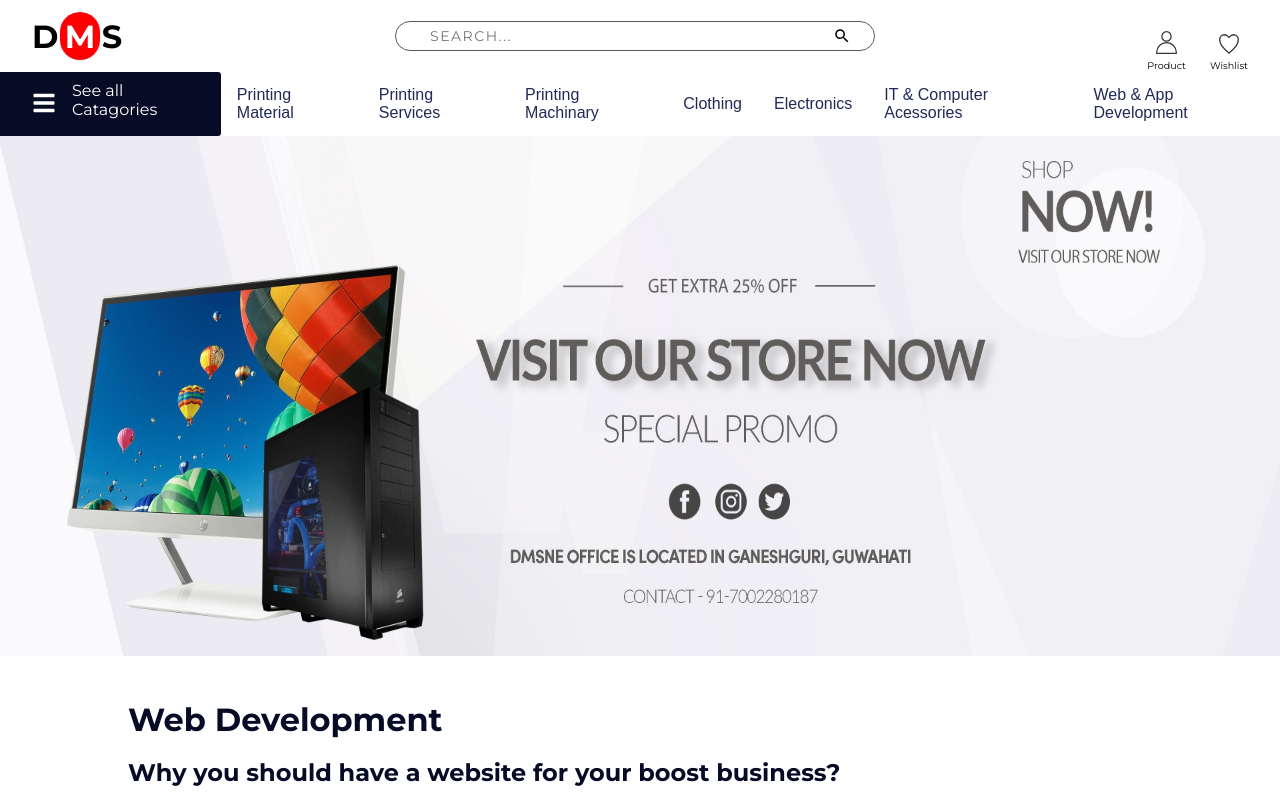
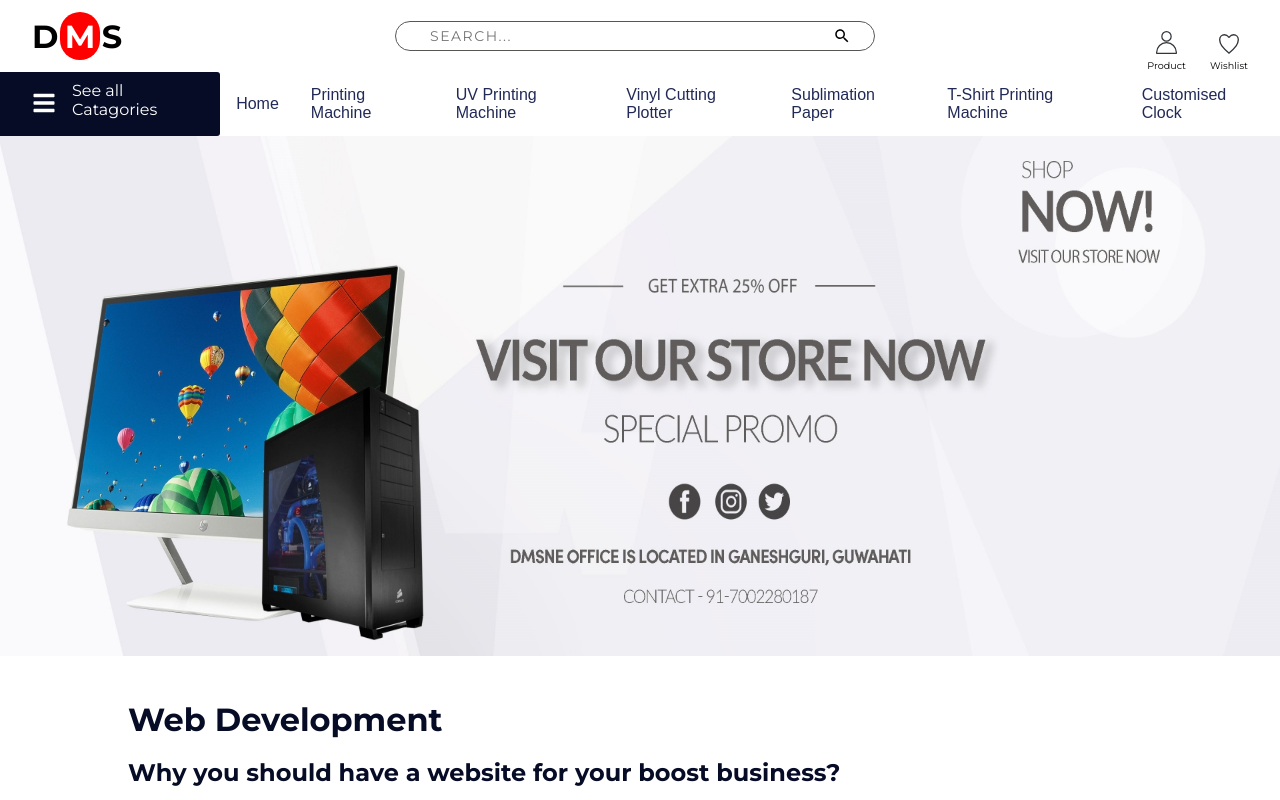
Before and after one commit to digicenter-assam/DMS, a React (Create React App) app: page /Web in a window 1280 px wide. Shown: the top 800 px of the page. Built offline with nearby package versions, Linux system fonts and the light colour scheme; a web font is replaced by a local one.

Commit message:
navbar-info_errors-corrected

```diff
--- a/src/components/Catagories/index.js
+++ b/src/components/Catagories/index.js
@@ -2,14 +2,22 @@ import React, { useState } from "react";
 import * as FaIcons from "react-icons/fa";
 import * as AiIcons from "react-icons/ai";
 import { Link } from "react-router-dom";
-import { SidebarData } from "./SidebarData";
 import "./index.css";
 import { IconContext } from "react-icons";
+import { SidebarData } from "./../../utilities/SidebarData";
 
 function Navbar() {
   const [sidebar, setSidebar] = useState(false);
 
   const showSidebar = () => setSidebar(!sidebar);
+  const showSevenCategory=()=>{
+    return SidebarData.map((element,i)=>{
+      if(i<7)
+      return  <Link className="linkStyle" to={element.path}>
+      <p className="display-catagories">{element.title}</p>
+    </Link>
+    })
+  }
 
   return (
     <>
@@ -23,27 +31,9 @@ function Navbar() {
             <div className="triangle"></div>
           </div>
 
-          <Link className="linkStyle" to="/listing/Printing Material">
-            <p className="display-catagories">Printing Material</p>
-          </Link>
-          <Link className="linkStyle" to="/listing/Printing Service">
-            <p className="display-catagories">Printing Services</p>
-          </Link>
-          <Link className="linkStyle" to="/listing/machinary">
-            <p className="display-catagories">Printing Machinary</p>
-          </Link>
-          <Link className="linkStyle" to="/listing/clothing">
-            <p className="display-catagories">Clothing</p>
-          </Link>
-          <Link className="linkStyle" to="/listing/electronic">
-            <p className="display-catagories">Electronics</p>
-          </Link>
-          <Link className="linkStyle" to="/listing/hardware">
-            <p className="display-catagories">IT & Computer Acessories</p>
-          </Link>
-          <Link to="/Web/">
-            <a className="display-catagories">Web & App Development</a>
-          </Link>
+          {
+              showSevenCategory()
+          }
         </div>
         <nav className={sidebar ? "nav-menu active" : "nav-menu"}>
           <ul className="nav-menu-items" onClick={showSidebar}>
--- a/src/components/Info/index.js
+++ b/src/components/Info/index.js
@@ -34,10 +34,7 @@ function Info({ data, isLoaded }) {
     {
         newArr.push(productDetailsKey[i]+" :  "+productDetailsValue[i]+ "");
     }
-    console.log(newArr)
-
     setproductDetails(newArr);
-    console.log(data);
     setloading(true);
   }, [data])
 
@@ -184,15 +181,13 @@ function Info({ data, isLoaded }) {
             {/* <p>mklmkknnn</p> */}
             <div className="prc-4thLine">
               {/* <p>kotkookkok</p> */}
-              {productDetails.map((val) => {
-                 <div className="blueFont-div">
-                 {/* <p>hghvvi</p> */}
-                  <p className="blueFont">
-                    {console.log(val)}
-                    {val}
-                  </p>
-                </div>
-              })}
+              {productDetails.map(val =>
+                  <div className="blueFont-div">
+                          <p className="blueFont">
+                            {val}
+                          </p>
+                  </div>
+              )}
               {/* <div className="blueFont-div">
                 <p className="blueFont">
                   BRAND: <span>{data.brand}</span>
--- a/src/components/Products/index.js
+++ b/src/components/Products/index.js
@@ -3,7 +3,7 @@ import Card from "../Reusable/Product Card/Card";
 import { Link } from "react-router-dom";
 import loader from '../../assets/loading-200px.gif';
 
-function Products({items,isLoaded,props}) {
+function Products({category,items,isLoaded,props}) {
 
     window.scrollTo({ top: 0, behavior: "smooth" });
     // window.scrollTo({top: 0, behavior: 'auto'});
@@ -17,7 +17,7 @@ function Products({items,isLoaded,props}) {
         <>
            <div className='products'>
            {items.map(element=>
-                <Link to={`/info/${element.category}/${element.id}`} key={element.id} >
+                <Link to={`/info/${category}/${element.id}`} key={element.id} >
                     <Card name={element.name} img={element.img} />
                 </Link>
            )}
--- a/src/pages/Listing.jsx
+++ b/src/pages/Listing.jsx
@@ -10,11 +10,12 @@ import { db } from '../config/firebase';
 const Listing = (props) => {
     const [items,setItems] = useState([]);
     const [isLoaded,setIsLoaded] = useState(false);
+    const [category, setCategory] = useState("");
 
     useEffect( ()=>{
         db.ref(props.location.pathname.split("/")[2].toLowerCase()).on("value", snap => {
             setItems(Object.values(snap.val()));
-            // console.log(Object.values(snap.val())[0]);
+            setCategory(snap.key);
             setIsLoaded(true);
         })
     },[props])
@@ -26,7 +27,7 @@ const Listing = (props) => {
             <Catagories />
             </div>
             <ImageSlider />
-            <Products  items={items} isLoaded={isLoaded} props={props}/>
+            <Products  category={category} items={items} isLoaded={isLoaded} props={props}/>
             <FooterComponent />
         </>
     )
--- a/src/components/Catagories/SidebarData.js
+++ b/src/utilities/SidebarData.js
@@ -1,7 +1,4 @@
 import React from 'react';
-import * as FaIcons from 'react-icons/fa';
-import * as AiIcons from 'react-icons/ai';
-import * as IoIcons from 'react-icons/io';
 import * as FcIcons from 'react-icons/fc';
 import * as GiIcons from 'react-icons/gi';
 
@@ -12,30 +9,6 @@ export const SidebarData = [
     icon: <FcIcons.FcHome />,
     cName: 'nav-text'
   },
-  {
-    title: 'Printing Services',
-    path: '/listing/Printing Service',
-    icon: <FcIcons.FcPrint />,
-    cName: 'nav-text'
-  },
-  // {
-  //   title: 'Electronics',
-  //   path: '/listing/electronic',
-  //   icon: <FcIcons.FcElectronics />,
-  //   cName: 'nav-text'
-  // },
-  // {
-  //   title: 'Computer Accoriess',
-  //   path: '/listing/hardware',
-  //   icon: <FcIcons.FcHeadset />,
-  //   cName: 'nav-text'
-  // },
-  // {
-  //   title: 'Clothings',
-  //   path: '/listing/clothing',
-  //   icon: <GiIcons.GiClothes />,
-  //   cName: 'nav-text'
-  // },
   {
     title: 'Printing Machine',
     path: '/listing/printing machine',
```
Also changed, not shown: 1 other file (tests, documents, lock files or other folders).
